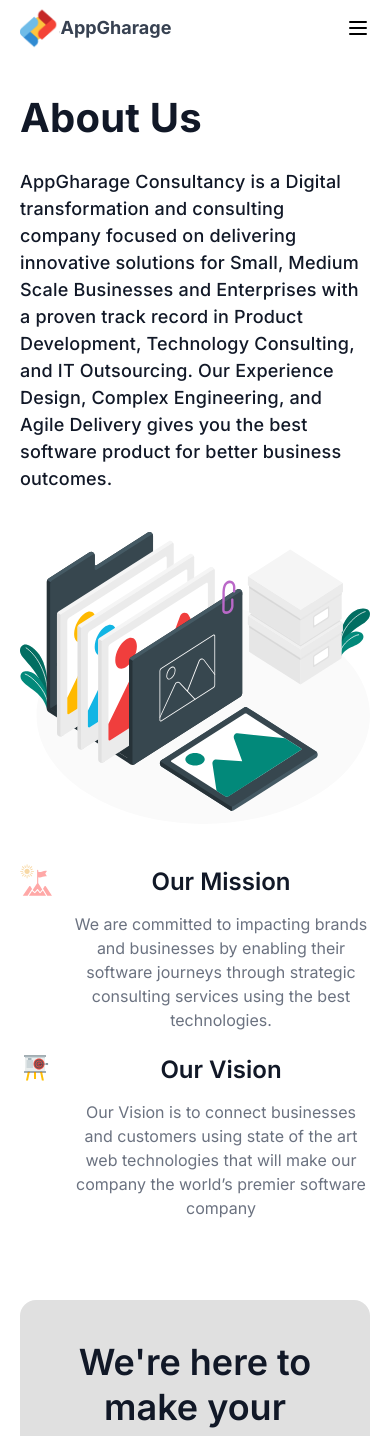
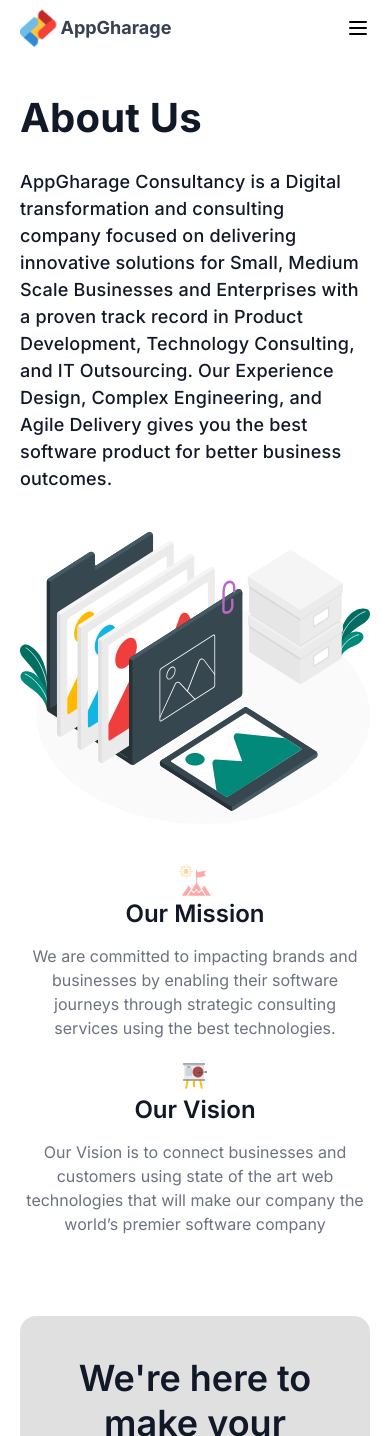
Before and after one commit to cnaallotey/appgharageWebsite, a Vue app: page /about in a window 390 px wide. Shown: the top 1436 px of the page. Built offline with nearby package versions, Linux system fonts and the light colour scheme.

Commit message:
about ui changes

```diff
--- a/src/components/aboutcomp.vue
+++ b/src/components/aboutcomp.vue
@@ -24,7 +24,7 @@
       </div>
     </div>
     <div class="flex flex-col md:flex-row space-x-0 md:space-x-5 space-y-5 md:space-y-0">
-      <div class="w-full md:w-1/2 flex flex-row items-start space-x-5">
+      <div class="w-full md:w-1/2 flex flex-col md:flex-row items-center md:items-start space-x-0 md:space-x-5">
         <img src="../assets/mission 1.svg" class="w-8 md:w-14" alt="" />
         <div class="space-y-3">
           <h3
@@ -41,7 +41,7 @@
           </p>
         </div>
       </div>
-      <div class="w-full md:w-1/2 flex flex-row items-start space-x-5">
+      <div class="w-full md:w-1/2 flex flex-col items-center md:flex-row md:items-start space-x-0 md:space-x-5">
         <img src="../assets/future 1.svg" class="w-8 md:w-14" alt="" />
         <div class="space-y-3">
           <h3
```
Also changed, not shown: 11 other files (tests, documents, lock files or other folders).
